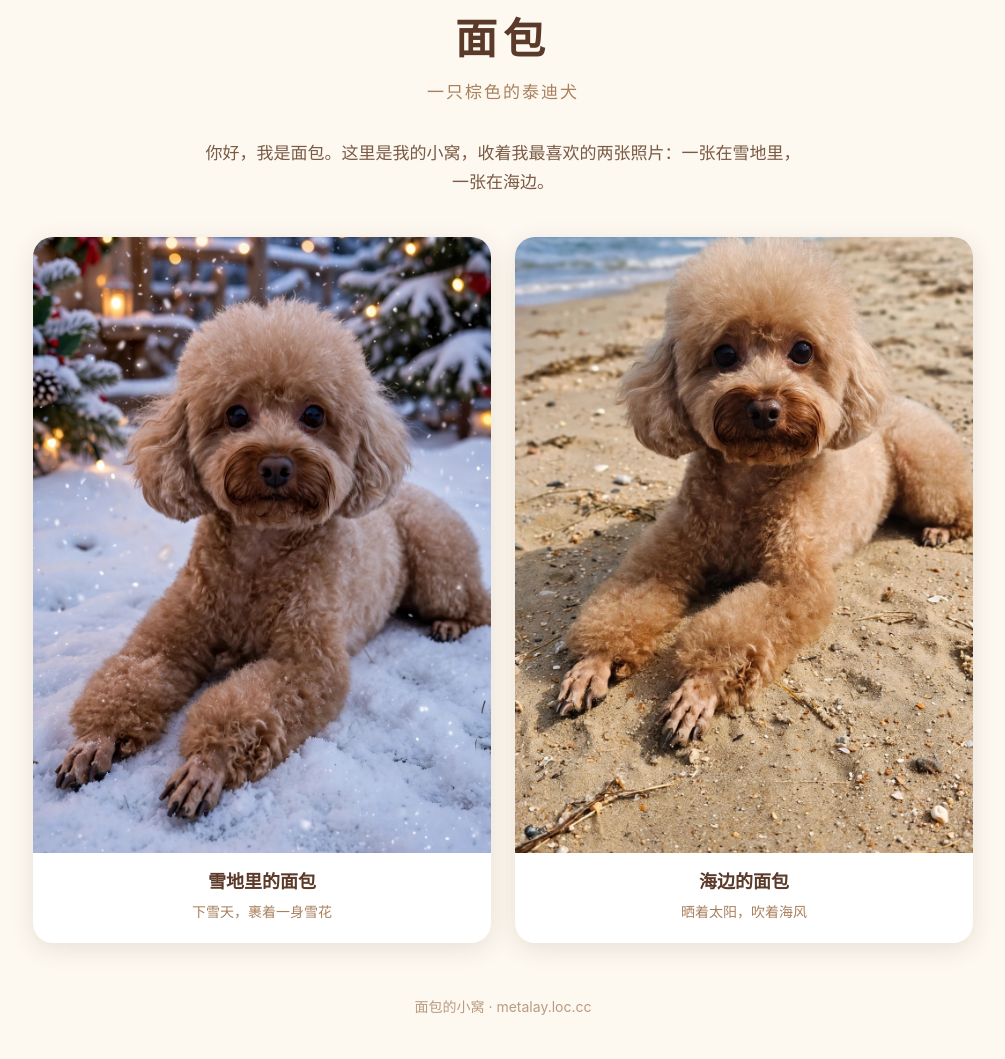
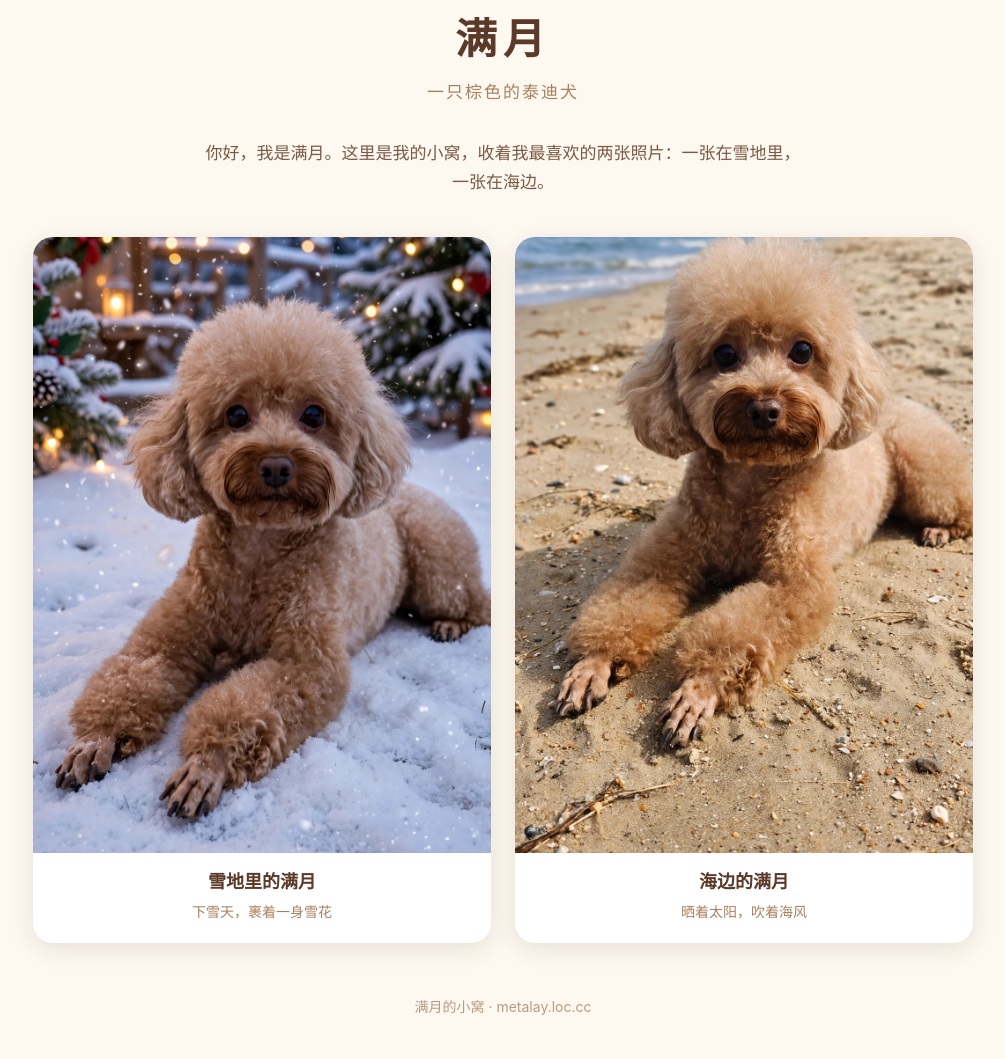
Before and after one commit to midui-tmp/midui-tmp.github.io, a plain HTML site: page index.html/index.html in a window 1280 px wide. Shown: the part 136-1195 px from the top of the page, without its empty margins (137-1142 px from the left). Drawn offline with Linux system fonts and the light colour scheme.

Commit message:
Rename 面包 to 满月

```diff
--- a/index.html/index.html
+++ b/index.html/index.html
@@ -3,7 +3,7 @@
 <head>
 <meta charset="UTF-8">
 <meta name="viewport" content="width=device-width, initial-scale=1.0">
-<title>面包的主页</title>
+<title>满月的主页</title>
 <style>
   * { box-sizing: border-box; margin: 0; padding: 0; }
   body {
@@ -67,23 +67,23 @@
 <body>
   <header>
     <div class="paw">🐾</div>
-    <h1>面包</h1>
+    <h1>满月</h1>
     <p>一只棕色的泰迪犬</p>
   </header>
 
-  <p class="intro">你好，我是面包。这里是我的小窝，收着我最喜欢的两张照片：一张在雪地里，一张在海边。</p>
+  <p class="intro">你好，我是满月。这里是我的小窝，收着我最喜欢的两张照片：一张在雪地里，一张在海边。</p>
 
   <div class="gallery">
     <figure>
-      <img src="images/snow.jpg" alt="雪地里的面包">
-      <figcaption><b>雪地里的面包</b><span>下雪天，裹着一身雪花</span></figcaption>
+      <img src="images/snow.jpg" alt="雪地里的满月">
+      <figcaption><b>雪地里的满月</b><span>下雪天，裹着一身雪花</span></figcaption>
     </figure>
     <figure>
-      <img src="images/beach.jpg" alt="海边的面包">
-      <figcaption><b>海边的面包</b><span>晒着太阳，吹着海风</span></figcaption>
+      <img src="images/beach.jpg" alt="海边的满月">
+      <figcaption><b>海边的满月</b><span>晒着太阳，吹着海风</span></figcaption>
     </figure>
   </div>
 
-  <footer>面包的小窝 · metalay.loc.cc</footer>
+  <footer>满月的小窝 · metalay.loc.cc</footer>
 </body>
 </html>
```
